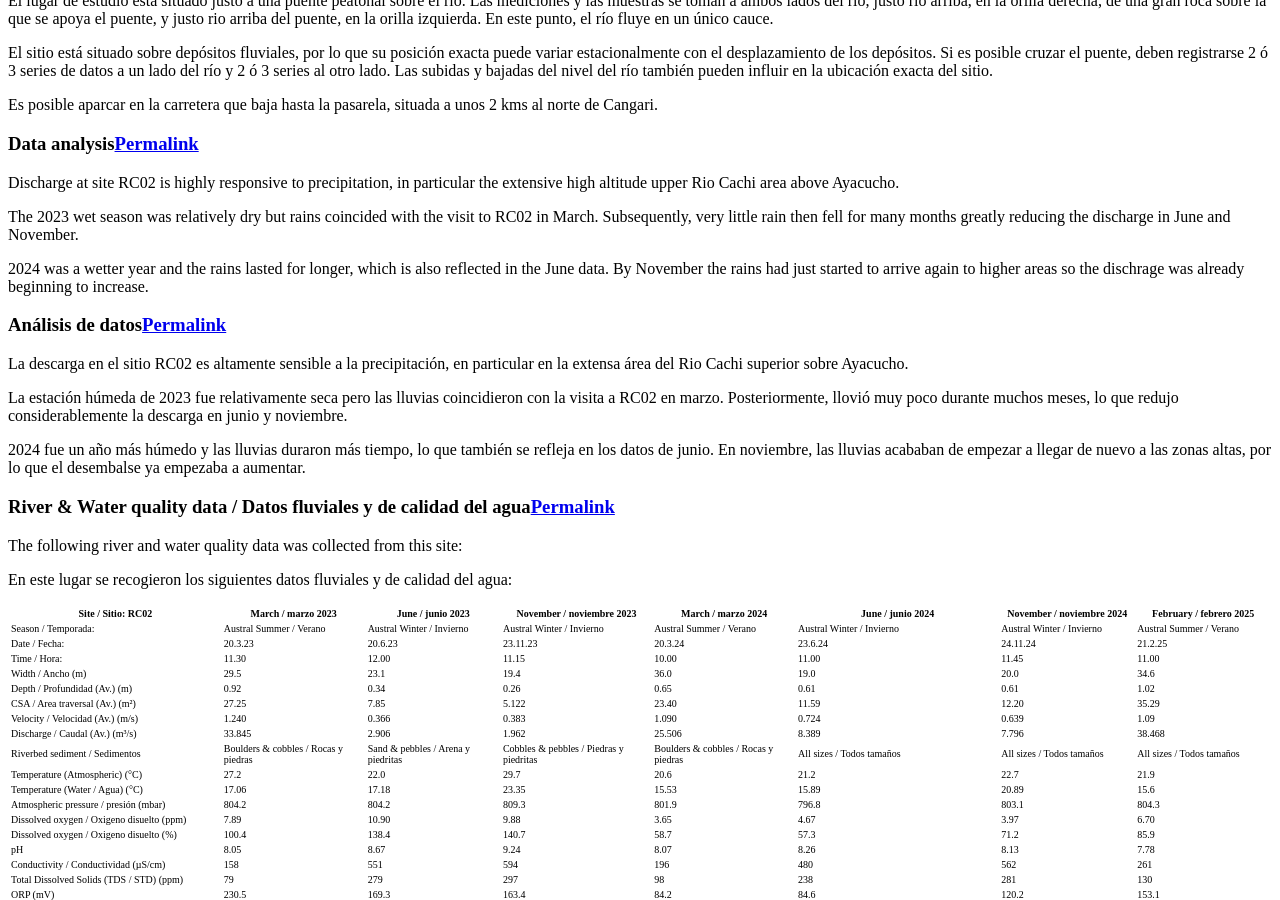
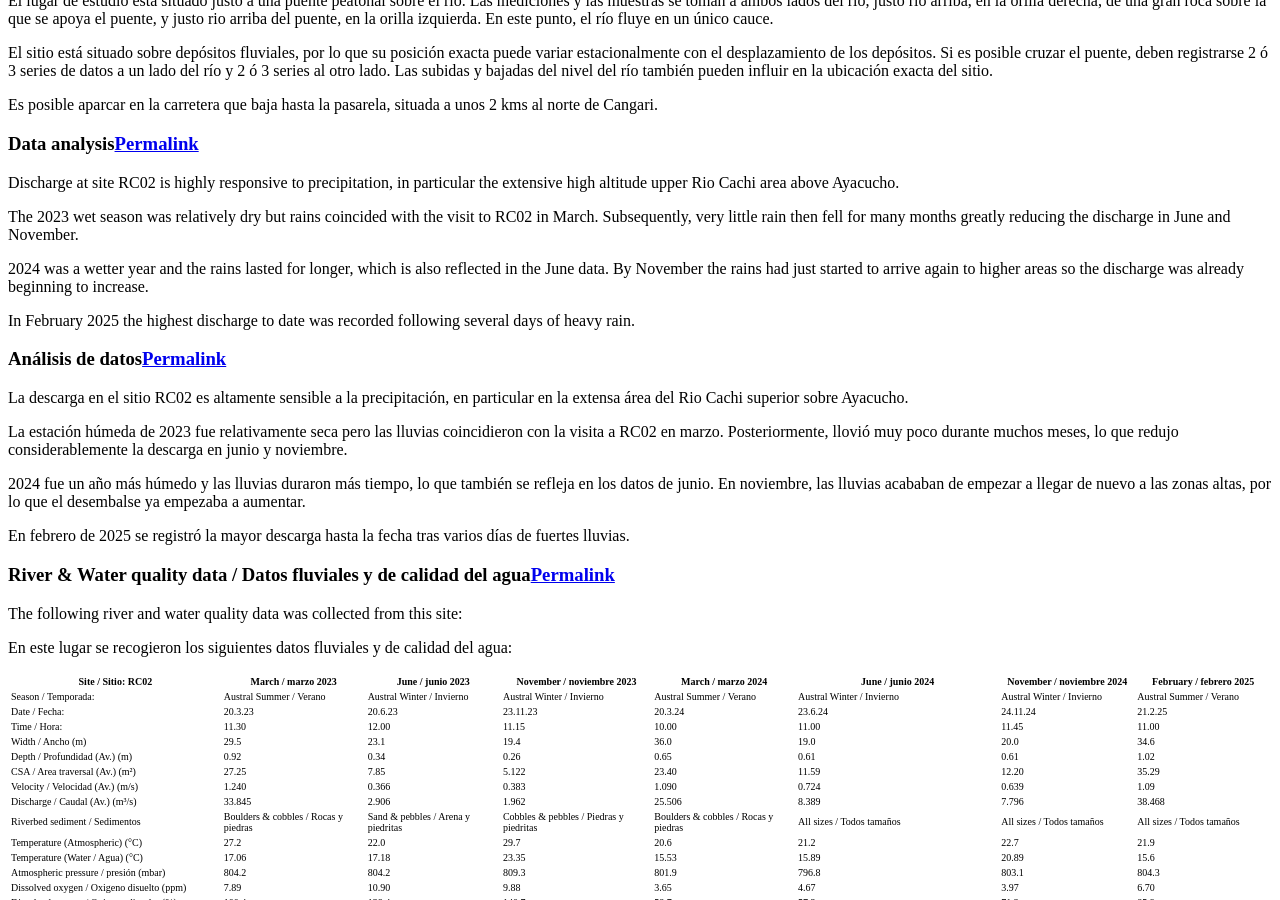
Before and after one commit to HVLepage/cavep-unah, a Jekyll site: the page built from _docs/site-network/RC02.md, in a window 1280 px wide and 900 px high, scrolled down 2290 px. Built offline with Jekyll 4.4.1, drawn with Linux system fonts in a browser that asks for light colours; comment, search, counter and statistics services are not loaded.

Commit message:
Update RC02.md

```diff
--- a/_docs/site-network/RC02.md
+++ b/_docs/site-network/RC02.md
@@ -59,7 +59,9 @@ Discharge at site RC02 is highly responsive to precipitation, in particular the
 
 The 2023 wet season was relatively dry but rains coincided with the visit to RC02 in March. Subsequently, very little rain then fell for many months greatly reducing the discharge in June and November.
 
-2024 was a wetter year and the rains lasted for longer, which is also reflected in the June data. By November the rains had just started to arrive again to higher areas so the dischrage was already beginning to increase.
+2024 was a wetter year and the rains lasted for longer, which is also reflected in the June data. By November the rains had just started to arrive again to higher areas so the discharge was already beginning to increase.
+
+In February 2025 the highest discharge to date was recorded following several days of heavy rain.
 
 
 ### Análisis de datos
@@ -69,6 +71,8 @@ La descarga en el sitio RC02 es altamente sensible a la precipitación, en parti
 La estación húmeda de 2023 fue relativamente seca pero las lluvias coincidieron con la visita a RC02 en marzo. Posteriormente, llovió muy poco durante muchos meses, lo que redujo considerablemente la descarga en junio y noviembre.
 
 2024 fue un año más húmedo y las lluvias duraron más tiempo, lo que también se refleja en los datos de junio. En noviembre, las lluvias acababan de empezar a llegar de nuevo a las zonas altas, por lo que el desembalse ya empezaba a aumentar.
+
+En febrero de 2025 se registró la mayor descarga hasta la fecha tras varios días de fuertes lluvias.
 
 
 ### River & Water quality data / Datos fluviales y de calidad del agua
```
